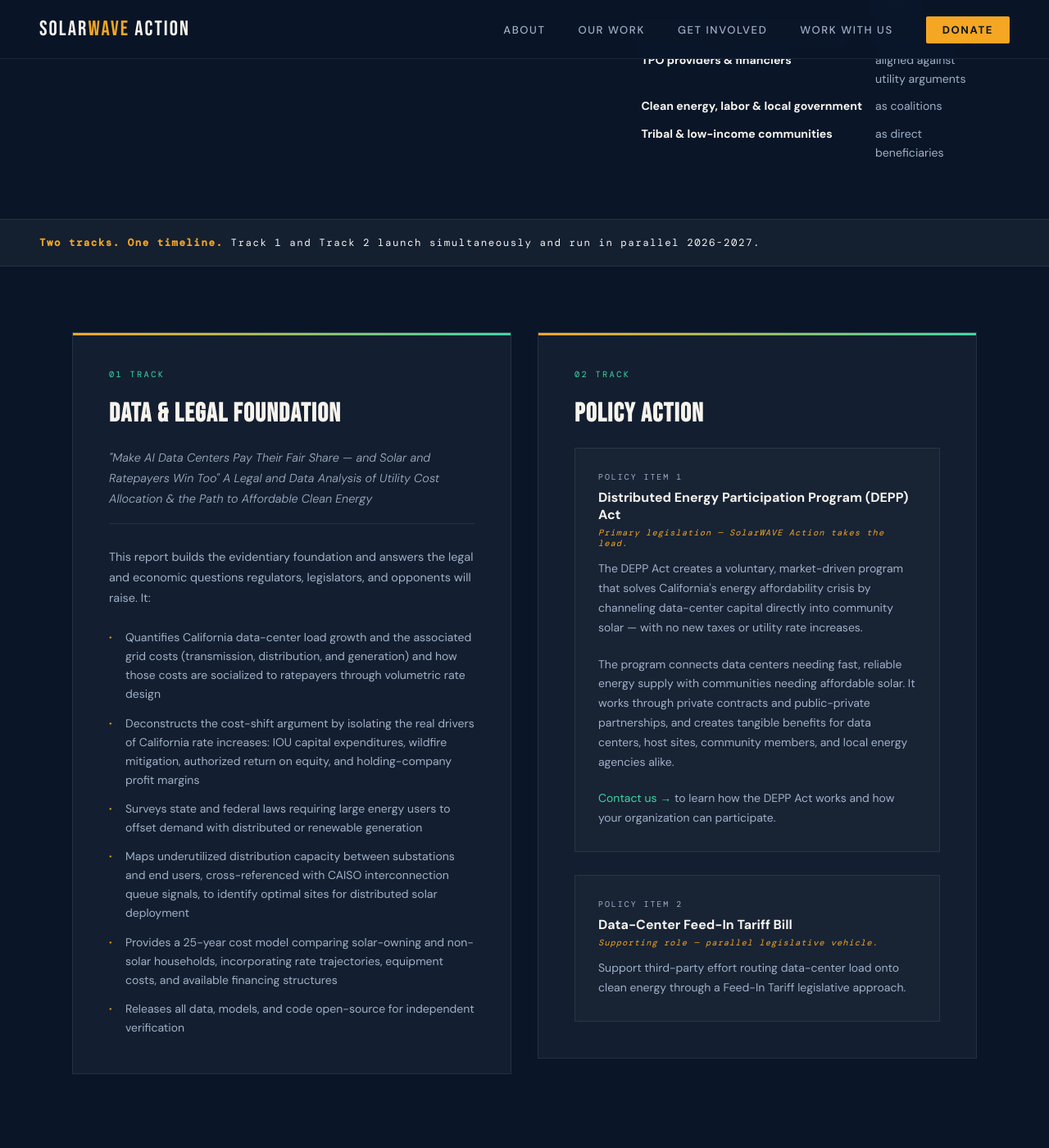
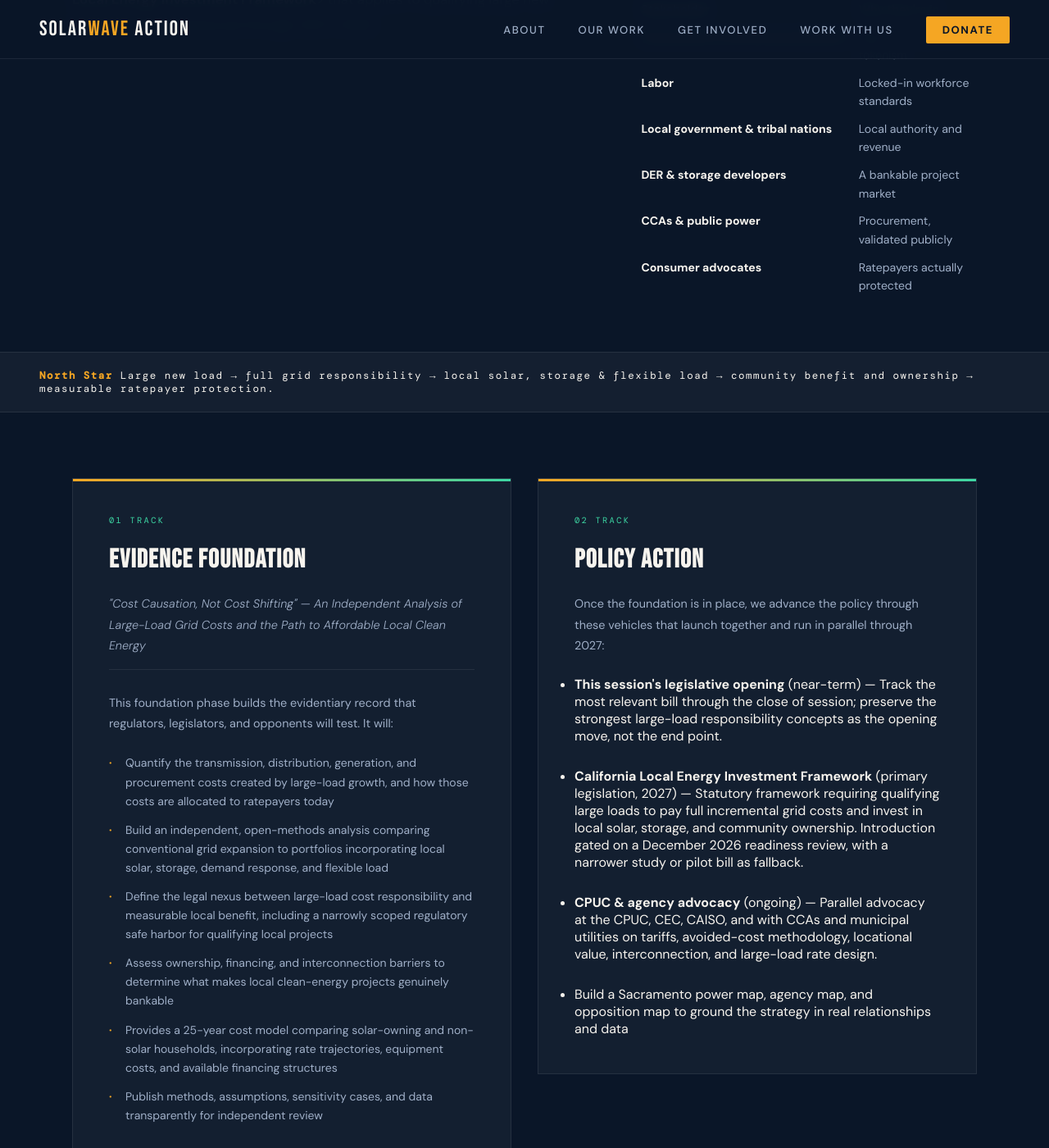
Before and after one commit to SolarWAVE-Action/solarwave-website, a Jekyll site: the page built from projects/clean_energy_initiative/index.html, in a window 1280 px wide and 1400 px high, scrolled down 1080 px. Shown: the whole window at 82% size. Built offline with Jekyll 4.4.1, drawn with Linux system fonts in a browser that asks for light colours; some of the changed text lies outside the part shown.

Commit message:
updated clean energy project and added sentinel article

```diff
--- a/projects/clean_energy_initiative/index.html
+++ b/projects/clean_energy_initiative/index.html
@@ -1,5 +1,5 @@
 ---
-title: "California Clean Energy Ownership Initiative — SolarWAVE Action"
+title: "California Local Energy Investment Framework — SolarWAVE Action"
 layout: default
 permalink: /projects/clean_energy_initiative/
 ---
@@ -314,15 +314,16 @@
   <span class="sep">→</span>
   <a href="{{ '/projects/' | relative_url }}">Projects</a>
   <span class="sep">→</span>
-  <span class="current">California Clean Energy Ownership Initiative</span>
+  <span class="current">California Local Energy Investment Framework</span>
 </div>
 
 <!-- PAGE HERO -->
 <div class="page-hero">
   <div class="eyebrow fade-in">Current Initiative</div>
   <div class="hero-meta fade-in">2026–2027 Work Plan</div>
-  <h1 class="fade-in delay-1">California <span>Clean Energy</span> Ownership Initiative</h1>
-  <p class="fade-in delay-2">Data Centers Are Straining the Grid. Distributed Solar Ownership Can Protect Ratepayers.</p>
+  <h1 class="fade-in delay-1">California <span>Local Energy</span> Investment Framework</h1>
+  <p class="fade-in delay-2">Large New Electricity Loads Should Pay Their Full Grid Costs — and Help
+Build the Local Clean Energy That Protects Ratepayers.</p>
 </div>
 
 <!-- STRATEGIC OPPORTUNITY -->
@@ -330,17 +331,17 @@
   <h2 class="section-heading">The Strategic <span>Opportunity</span></h2>
   <div class="opportunity-body">
     <div>
-      <p><strong>California's energy affordability crisis is colliding with a wave of new
-        data-center demand— creating public backlash but also a rare policy
-        opening.</strong> By requiring data centers to pay their fair share of grid costs,
-        we can redirect capital to community solar, reducing rates and protecting
-        ratepayers from the cost-allocation logic utilities have wielded against
-        solar ownership.</p>
-      <p><strong>Our goal is a genuinely clean grid — not a fossil-fueled one built
-        to meet AI's timeline.</strong> Data centers are already locking in high-emission
-        power to move fast. Distributed solar is the affordability hedge we control
-        today — it's the clean energy resource we can deploy at the speed and scale
-        this moment demands. </p>
+      <p><strong>California is entering a period of major electricity-demand growth. Data centers
+      and other large new loads are colliding with an affordability crisis — creating public
+      backlash, but also a rare policy opening.</strong> Our proposition: large new loads should pay the full incremental costs they create,
+      and help build the local solar, storage, and flexible-demand resources that make the
+      grid — and the communities hosting that growth — stronger. This isn't a subsidy for
+      solar or an unlimited surcharge on growth; it's a grid-planning and cost-
+      responsibility framework tied to measurable impact.</p>
+      <p>A near-term legislative opening gives us an immediate way into the current
+      Sacramento discussion. Our longer-term objective is a durable <strong>California Local
+          Energy Investment Framework</strong>> that applies to qualifying large new loads statewide,
+      advanced through 2027–2028.</p>
     </div>
     <div class="meta-grid">
       <div class="meta-block">
@@ -348,26 +349,28 @@
         <ul class="approach-list">
           <li>
             <span class="num">01</span>
-            <span>Develop rigorous legal and data analysis on how clean-energy
-              ownership can help solve the energy affordability crisis — building
-              the evidentiary foundation for legislation.</span>
+            <span>Build the technical, legal, and policy foundation — an independent cost-causation
+              analysis, policy principles, and a discussion draft — that turns SolarWAVE's vision into a
+              credible, fundable program of work.</span>
           </li>
           <li>
             <span class="num">02</span>
-            <span>Develop targeted policy advocacy — simultaneously advancing the
-              DEPP Act and building the coalition to scale distributed ownership
-              statewide.</span>
+            <span>Advance the policy through a three-vehicle strategy — legislation, CPUC and agency
+            advocacy, and budget and funding — paired with local demonstration projects, so
+            momentum continues even if any single path stalls.</span>
           </li>
         </ul>
       </div>
       <div class="meta-block">
         <h3>Why This Coalition Wins</h3>
         <table class="coalition-table">
-          <tr><td>Fiscal conservatives</td><td>skeptical of IOU monopoly cost-shifting</td></tr>
-          <tr><td>Housing &amp; renters' rights advocates</td><td>seeking bill relief</td></tr>
-          <tr><td>TPO providers &amp; financiers</td><td>aligned against utility arguments</td></tr>
-          <tr><td>Clean energy, labor &amp; local government</td><td> as coalitions</td></tr>
-          <tr><td>Tribal &amp; low-income communities</td><td>as direct beneficiaries</td></tr>
+          <tr><td><strong>Stakeholder</strong></td><td><strong>Why they're in</strong></td></tr>
+          <tr><td>Community & environmental justice</td><td>Real ownership, not tokenism</td></tr>
+          <tr><td>Labor</td><td>Locked-in workforce standards</td></tr>
+          <tr><td>Local government & tribal nations</td><td>Local authority and revenue</td></tr>
+          <tr><td>DER & storage developers</td><td>A bankable project market</td></tr>
+          <tr><td>CCAs & public power</td><td>Procurement, validated publicly</td></tr>
+          <tr><td>Consumer advocates</td><td>Ratepayers actually protected</td></tr>
         </table>
       </div>
     </div>
@@ -377,7 +380,7 @@
 <!-- TRACKS BANNER -->
 <div class="tracks-banner">
   <div class="tracks-banner-inner">
-    <strong>Two tracks. One timeline.</strong> Track 1 and Track 2 launch simultaneously and run in parallel 2026-2027.
+    <strong>North Star</strong> Large new load → full grid responsibility → local solar, storage & flexible load → community benefit and ownership → measurable ratepayer protection.
   </div>
 </div>
 
@@ -387,29 +390,28 @@
   <!-- TRACK 1 -->
   <div class="track-card">
     <div class="track-label">01 Track</div>
-    <h2>Data &amp; Legal Foundation</h2>
-    <p class="report-title">"Make AI Data Centers Pay Their Fair Share — and Solar
-      and Ratepayers Win Too" A Legal and Data Analysis of Utility Cost Allocation
-      & the Path to Affordable Clean Energy</p>
-    <p>This report builds the evidentiary foundation and answers the legal and
-      economic questions regulators, legislators, and opponents will raise. It:</p>
+    <h2>Evidence Foundation</h2>
+    <p class="report-title">"Cost Causation, Not Cost Shifting" — An Independent
+      Analysis of Large-Load Grid Costs and the Path to Affordable Local Clean Energy</p>
+    <p>This foundation phase builds the evidentiary record that regulators,
+      legislators, and opponents will test. It will:</p>
     <ul class="deliverables">
-      <li>Quantifies California data-center load growth and the associated grid
-        costs (transmission, distribution, and generation) and how those costs
-        are socialized to ratepayers through volumetric rate design</li>
-      <li>Deconstructs the cost-shift argument by isolating the real drivers of
-        California rate increases: IOU capital expenditures, wildfire mitigation,
-        authorized return on equity, and holding-company profit margins</li>
-      <li>Surveys state and federal laws requiring large energy users to offset
-        demand with distributed or renewable generation</li>
-      <li>Maps underutilized distribution capacity between substations and end users,
-        cross-referenced with CAISO interconnection queue signals, to identify
-        optimal sites for distributed solar deployment</li>
+      <li>Quantify the transmission, distribution, generation, and procurement costs
+        created by large-load growth, and how those costs are allocated to ratepayers
+        today</li>
+      <li>Build an independent, open-methods analysis comparing conventional grid
+        expansion to portfolios incorporating local solar, storage, demand response,
+        and flexible load</li>
+      <li>Define the legal nexus between large-load cost responsibility and
+        measurable local benefit, including a narrowly scoped regulatory safe harbor
+        for qualifying local projects</li>
+      <li>Assess ownership, financing, and interconnection barriers to determine
+        what makes local clean-energy projects genuinely bankable</li>
       <li>Provides a 25-year cost model comparing solar-owning and non-solar
         households, incorporating rate trajectories, equipment costs, and
         available financing structures</li>
-      <li>Releases all data, models, and code open-source for independent
-        verification</li>
+      <li>Publish methods, assumptions, sensitivity cases, and data
+        transparently for independent review</li>
     </ul>
   </div>
 
@@ -417,34 +419,25 @@
   <div class="track-card">
     <div class="track-label">02 Track</div>
     <h2>Policy Action</h2>
-    <div class="policy-items">
-      <div class="policy-item">
-        <div class="policy-item-tag">Policy Item 1</div>
-        <h3>Distributed Energy Participation Program (DEPP) Act</h3>
-        <div class="role">Primary legislation — SolarWAVE Action takes the lead.</div>
-        <p>The DEPP Act creates a voluntary, market-driven program that solves
-          California's energy affordability crisis by channeling data-center
-          capital directly into community solar — with no new taxes or utility
-          rate increases.</p>
-        <br>
-        <p>The program connects data centers needing fast, reliable energy supply
-          with communities needing affordable solar. It works through private
-          contracts and public-private partnerships, and creates tangible benefits
-          for data centers, host sites, community members, and local energy
-          agencies alike.</p>
-        <br>
-        <p><a href="{{ '/contact/' | relative_url }}" style="color:var(--accent); text-decoration:none;">Contact us →</a> to learn how the DEPP Act works and how your organization can participate.</p>
-      </div>
-      <div class="policy-item">
-        <div class="policy-item-tag">Policy Item 2</div>
-        <h3>Data-Center Feed-In Tariff Bill</h3>
-        <div class="role">Supporting role — parallel legislative vehicle.</div>
-        <p>Support third-party effort routing data-center load onto clean energy
-          through a Feed-In Tariff legislative approach.</p>
-      </div>
-    </div>
+    <p>Once the foundation is in place, we advance the policy through these vehicles
+      that launch together and run in parallel through 2027:</p>
+    <ul class="policy-items">
+      <li><strong>This session's legislative opening</strong> (near-term) — Track
+        the most relevant bill through the close of session; preserve the strongest
+        large-load responsibility concepts as the opening move, not the end point.</li>
+      <li><strong>California Local Energy Investment Framework</strong>
+        (primary legislation, 2027) — Statutory framework requiring qualifying large
+        loads to pay full incremental grid costs and invest in local solar, storage,
+        and community ownership. Introduction gated on a December 2026 readiness
+        review, with a narrower study or pilot bill as fallback.</li>
+      <li><strong>CPUC & agency advocacy</strong> (ongoing) — Parallel advocacy at
+        the CPUC, CEC, CAISO, and with CCAs and municipal utilities on tariffs,
+        avoided-cost methodology, locational value, interconnection, and large-load
+        rate design.</li>
+      <li>Build a Sacramento power map, agency map, and opposition map to ground
+        the strategy in real relationships and data</li>
+    </ul>
   </div>
-
 </div>
 
 <!-- CTA -->
--- a/projects/projects.html
+++ b/projects/projects.html
@@ -118,8 +118,9 @@
 
   <a class="project-card" href="{{ '/projects/clean_energy_initiative/' | relative_url }}">
     <div class="project-label">Active Initiative &nbsp;·&nbsp; <span>2026–2027 Work Plan</span></div>
-    <h2>California Clean Energy Ownership Initiative</h2>
-    <p class="excerpt">Data Centers Are Straining the Grid. Distributed Solar Ownership Can Protect Ratepayers. A two-track research and policy campaign building the legal and data foundation for clean energy ownership legislation.</p>
+    <h2>California Local Energy Investment Framework</h2>
+    <p class="excerpt">Large New Electricity Loads Should Pay Their Full Grid Costs — and Help
+Build the Local Clean Energy That Protects Ratepayers.</p>
     <div class="post-meta">
       <span class="tag-pill policy">Policy</span>
       <span class="tag-pill analysis">Data</span>
```
Also changed, not shown: articles/articles.html (+26 -0 lines).
